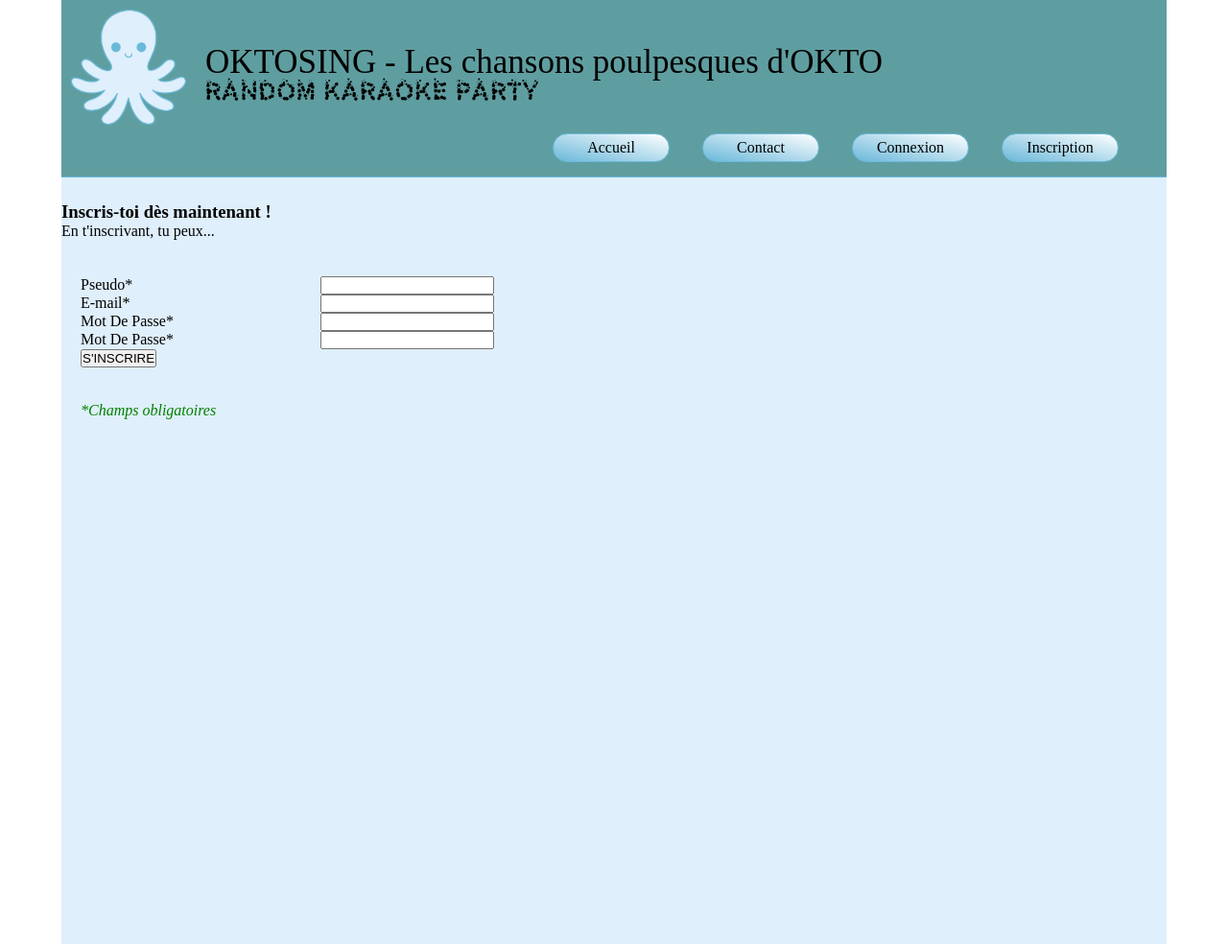
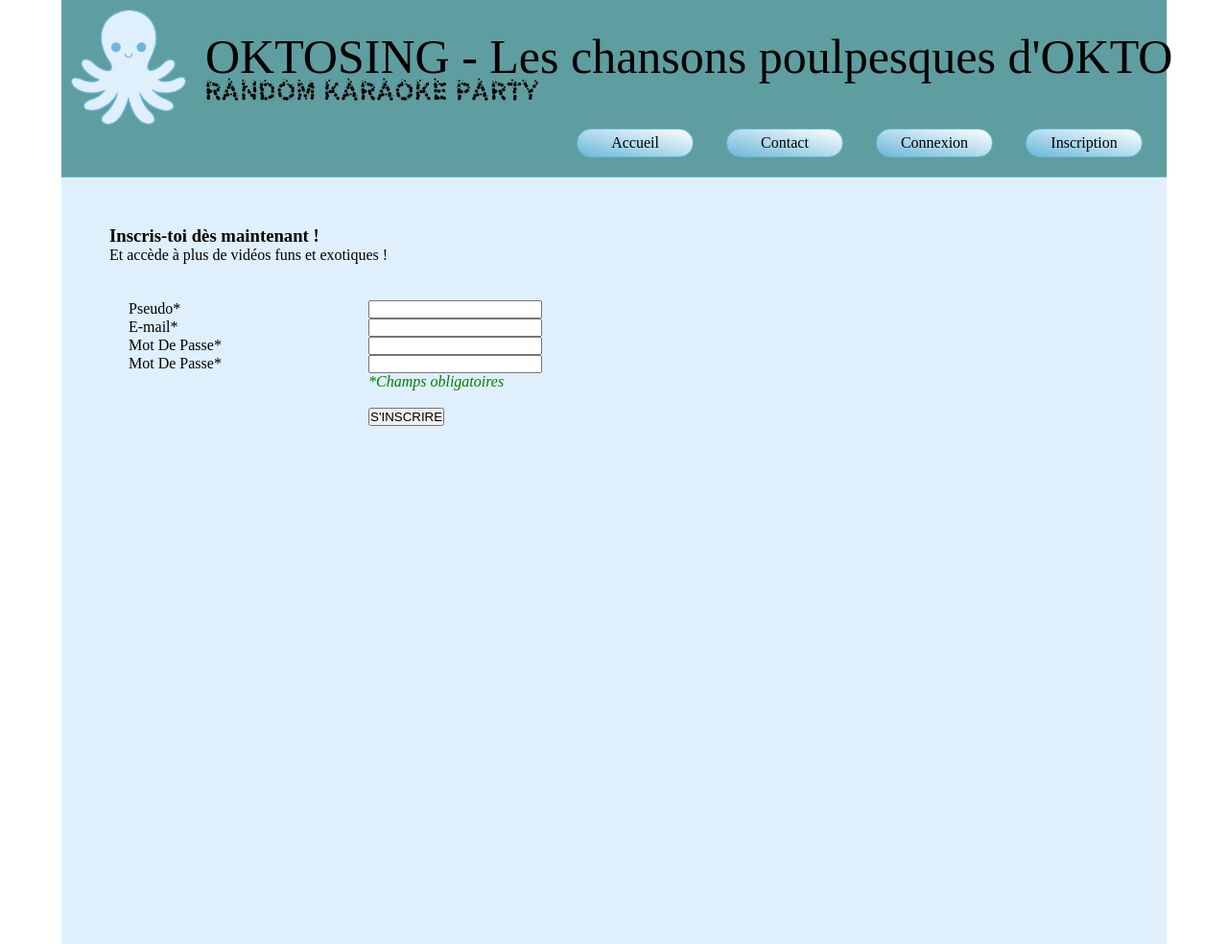
Before and after one commit to Annoa1/karaoke, a PHP site: page /inscription.php in a window 1280 px wide. Shown: the top 984 px of the page at 96% size. Run offline with PHP 8.4, Linux system fonts and the light colour scheme; some web fonts are replaced.

Commit message:
Modifications mineurs de l'interface

```diff
--- a/contact.php
+++ b/contact.php
@@ -16,7 +16,9 @@ session_start(); // A laisser en premiere ligne
         <?php include 'include/header.php'; ?>
 
         <div class="mainContainer">
-            <p>BLAHBLAHBLAH</p>
+            <div class="mainContainerContent">
+                <p>BLAHBLAHBLAH</p>
+            </div>
         </div>
 
         <?php include 'include/footer.php'; ?>
--- a/css/style.css
+++ b/css/style.css
@@ -49,13 +49,13 @@ header
 .topHeader h1
 {
 	/*font-size: 25px;*/
-	font-size: 35px;
+	font-size: 50px;
 	font-weight: 300;
 	/*font-family: fantasy;*/
 	font-family: "bubblefont1";
 	position: absolute;
 	/* margin: top right bottom left; */
-	margin: 45px 0 0 20px;
+	margin: 30px 0 0 20px;
 	display: inline-block;
 }
 
@@ -77,16 +77,28 @@ header
 	height: 50px;
 }
 
+.userName
+{
+	margin:30px auto auto 30px;
+	font-size: 27px;
+	font-family: fantasy;
+}
+
+.userName a
+{
+	color:#0B6121;
+}
+
 .menuHeader
 {
 	float: right;
-	margin: 5px auto;
-	margin-right: 50px;
+	/*margin: 5px auto;
+	margin-right: 50px;*/
+	margin: auto 25px 50px 30px;
 }
 
 .menuHeader ul
 {
-
 }
 
 .menuHeader ul li
@@ -125,6 +137,12 @@ header
 	width: 90%;
 	margin: 0 auto;
 	background-color: #dfeffb;
+}
+
+.mainContainerContent
+{
+	/*padding-top: 50px;*/
+	padding: 50px;
 }
 
 #play
@@ -183,10 +201,9 @@ header
 	/*background-color: blue;*/
 }
 
-
-#mainContainerContent
+.submitButton
 {
-	padding-top: 25px;
+	padding-left: 250px;
 }
 
 footer
--- a/include/header.php
+++ b/include/header.php
@@ -20,12 +20,15 @@
             </ul>
         </nav>
         <?php
-            if (isset($_SESSION['user'])) {
-                if ($_SESSION['user']->isAdmin()) {
-                    echo "<p><a href='admin-index.php'>Panneau d'administration</a></p>";
+            if (isset($_SESSION['user']))
+            {
+                if ($_SESSION['user']->isAdmin())
+                {
+                    echo "<p class='userName'><a href='admin-index.php'>Accès au panneau d'administration</a></p>";
                 }
-                else {
-                    echo "<p><a href='profil.php?id=".$_SESSION['user']->id()."'>".$_SESSION['user']->login()."</a></p>";
+                else
+                {
+                    echo "<p class='userName'>Bienvenue <a href='profil.php?id=".$_SESSION['user']->id()."'>".$_SESSION['user']->login()."</a></p>";
                 }
             }
         ?>
--- a/inscription.php
+++ b/inscription.php
@@ -53,7 +53,7 @@ if (isset($_POST['pseudo']) && isset($_POST['email']) && isset($_POST['motDePass
         <?php include 'include/header.php'; ?>
 
         <div class="mainContainer">
-            <div id="mainContainerContent">
+            <div class="mainContainerContent">
                 <?php
                 // Si l'inscription s'est bien passée
                 if ($inscription) { ?>
@@ -64,7 +64,7 @@ if (isset($_POST['pseudo']) && isset($_POST['email']) && isset($_POST['motDePass
                 // Si l'inscription n'a pas encore eu lieu
                 else { ?>
                     <h3>Inscris-toi dès maintenant !</h3>
-                    <p>En t'inscrivant, tu peux...</p>
+                    <p>Et accède à plus de vidéos funs et exotiques !</p>
                     <br>
                 <?php
                     // Si message d'erreur
@@ -77,9 +77,10 @@ if (isset($_POST['pseudo']) && isset($_POST['email']) && isset($_POST['motDePass
                     <p><label for="email">E-mail*</label><input type="text" name="email" id="email"/></p>
                     <p><label for="motDePasse1">Mot De Passe*</label><input type="password" name="motDePasse1" id="motDePasse1"/></p>
                     <p><label for="motDePasse1">Mot De Passe*</label><input type="password" name="motDePasse2" id="motDePasse1"/></p>
-                    <input type="submit" value="S'INSCRIRE">
-                    <br><br><br>
-                    <p><font color="green"><i>*Champs obligatoires</i></font></p>
+                    <p class="submitButton">
+                        <span><font color="green"><i>*Champs obligatoires</i></font></span>
+                        <br><br><input type="submit" value="S'INSCRIRE">
+                    </p>
                 </form>
 
                 <?php
```
Also changed, not shown: connexion.php (+5 -2 lines).
